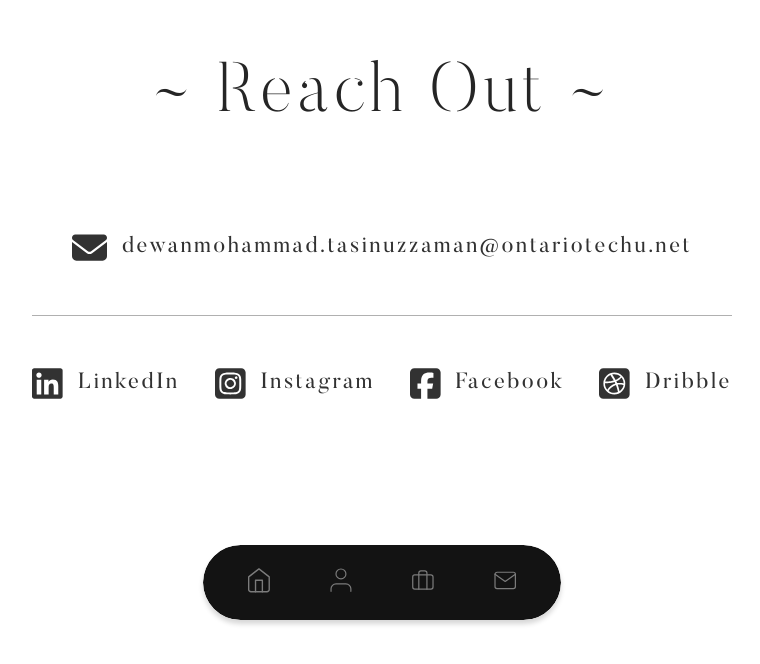
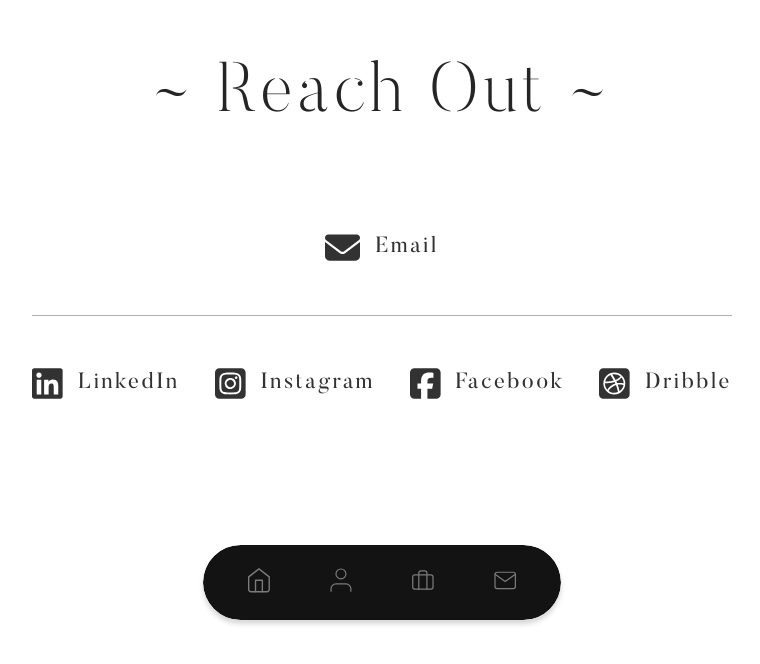
Before and after one commit to Dewan-Mohammad-Tasinuzzaman/Portfolio_App_2023, a React (Create React App) app: page /#/contacts in a window 1280 px wide. Shown: the part 130-794 px from the top of the page, without its empty margins (258-1018 px from the left). Built offline with nearby package versions, Linux system fonts and the light colour scheme.

Commit message:
correction

```diff
--- a/src/components/views/ContactsPage.jsx
+++ b/src/components/views/ContactsPage.jsx
@@ -16,7 +16,7 @@ function ContactsPage() {
                     <div className="contactsPage__containerOne_content-linksBox">
                         <a href="mailto:dewanmohammad.tasinuzzaman@ontariotechu.net" className="contactsPage__containerOne_content-linksBox--link" title='Email'>
                             <FontAwesomeIcon icon={faEnvelope} className="contactsPage__containerOne_content-linksBox--link---icon"></FontAwesomeIcon>
-                            <p className="contactsPage__containerOne_content-linksBox--link---text">dewanmohammad.tasinuzzaman@ontariotechu.net</p>
+                            <p className="contactsPage__containerOne_content-linksBox--link---text">Email</p>
                         </a>
 
                         <div className="contactsPage__containerOne_content-linksBox--socialsBox">
```
